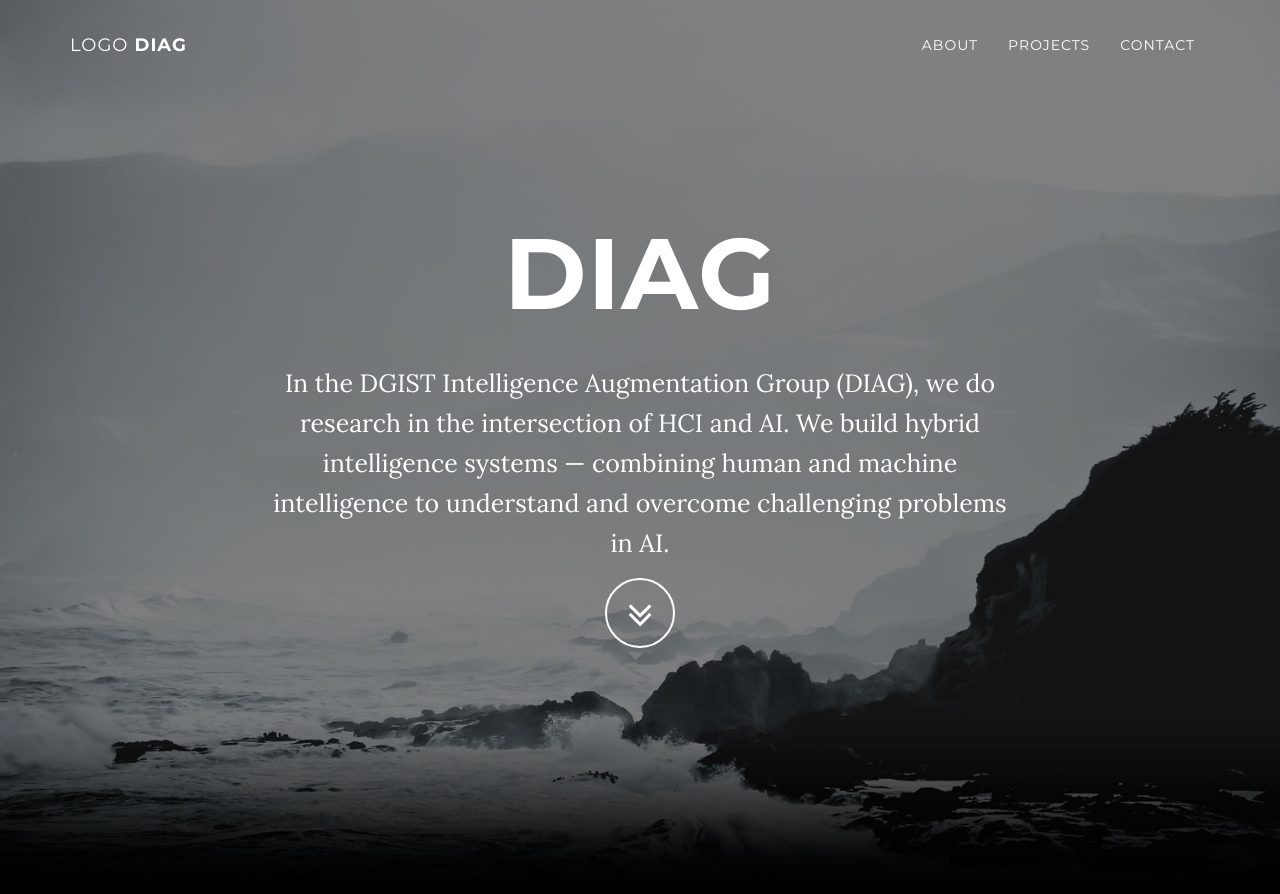
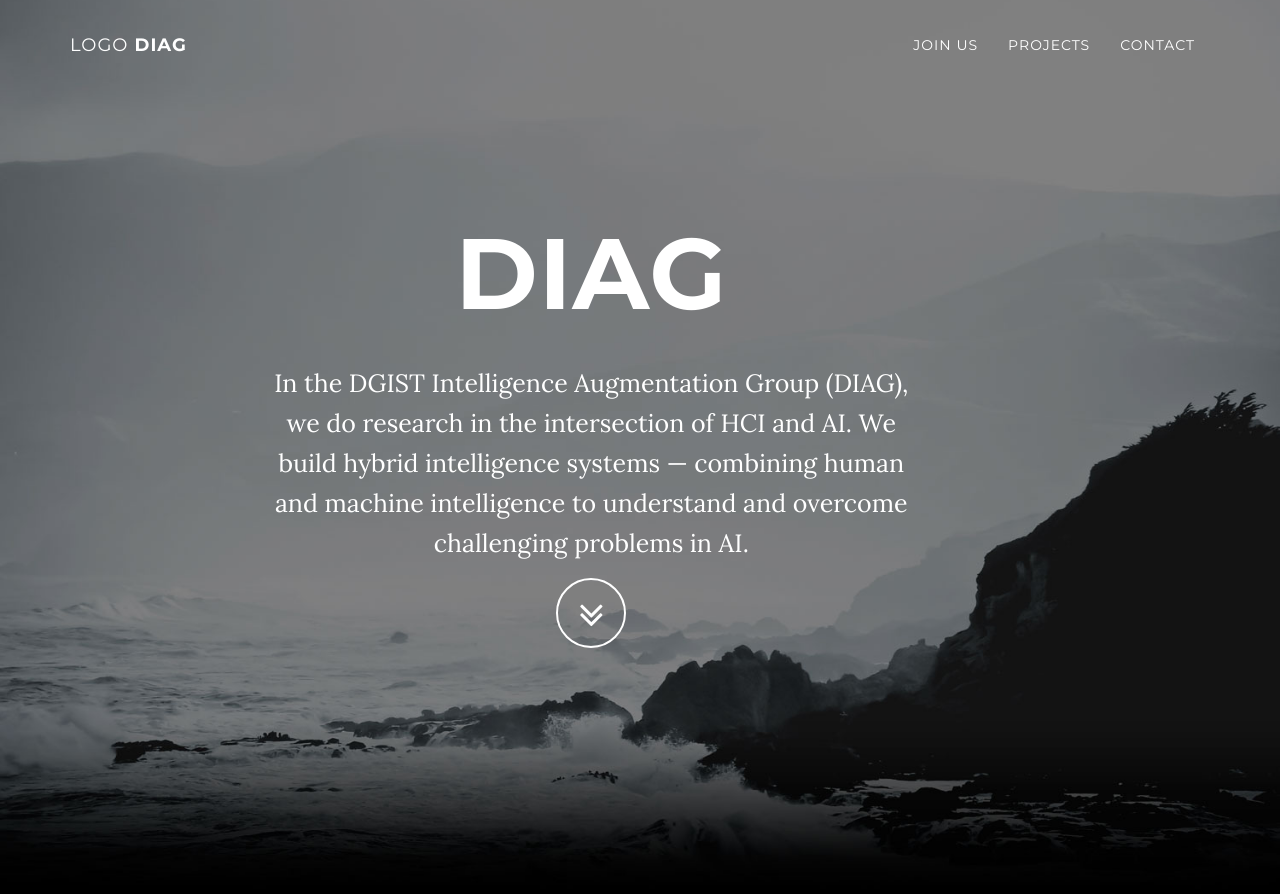
Before and after one commit to raflereak/diag-dgist.github.io, a Jekyll site: the page built from index.html, in a window 1280 px wide and 900 px high. Shown: the top 894 px of the window. Built offline with Jekyll 4.4.1, drawn with Linux system fonts in a browser that asks for light colours.

Commit message:
chnaged about to joinus

```diff
--- a/_includes/header.html
+++ b/_includes/header.html
@@ -3,10 +3,10 @@
         <div class="intro-body">
             <div class="container">
                 <div class="row">
-                    <div class="col-md-8 col-md-offset-2">
+                    <div class="col-md-7 col-md-offset-2">
                         <h1 class="brand-heading">{{ site.title }}</h1>
                         <p class="intro-text">{{ site.description }}<br>
-                        <a href="#about" class="btn btn-circle page-scroll">
+                        <a href="#joinus" class="btn btn-circle page-scroll">
                             <i class="fa fa-angle-double-down animated"></i>
                         </a>
                     </div>
--- a/_includes/joinus.html
+++ b/_includes/joinus.html
@@ -1,5 +1,5 @@
-    <!-- About Section -->
-    <section id="about" class="container content-section text-center">
+    <!-- Join Us Section -->
+    <section id="joinus" class="container content-section text-center">
         <div class="row">
             <div class="col-lg-8 col-lg-offset-2">
                 <h2>JOIN US</h2>
--- a/_includes/js.html
+++ b/_includes/js.html
@@ -8,7 +8,7 @@
     <script src="{{ "/js/jquery.easing.min.js" | prepend: site.baseurl }}"></script>
 
     <!-- Google Maps API Key - Use your own API key to enable the map feature. More information on the Google Maps API can be found at https://developers.google.com/maps/ -->
-    <!--script type="text/javascript" src="https://maps.googleapis.com/maps/api/js?key=AIzaSyCRngKslUGJTlibkQ3FkfTxj3Xss1UlZDA&sensor=false"></script-->
+    <script type="text/javascript" src="https://maps.googleapis.com/maps/api/js?key=AIzaSyCRngKslUGJTlibkQ3FkfTxj3Xss1UlZDA&sensor=false"></script>
 
     <!-- Custom Theme JavaScript -->
     <script src="{{ "/js/grayscale.js" | prepend: site.baseurl }}"></script>
--- a/_includes/nav.html
+++ b/_includes/nav.html
@@ -18,7 +18,7 @@
                         <a href="#page-top"></a>
                     </li>
                     <li>
-                        <a class="page-scroll" href="#about">About</a>
+                        <a class="page-scroll" href="#joinus">Join Us</a>
                     </li>
                     <li>
                         <a class="page-scroll" href="#download">Projects</a>
```
